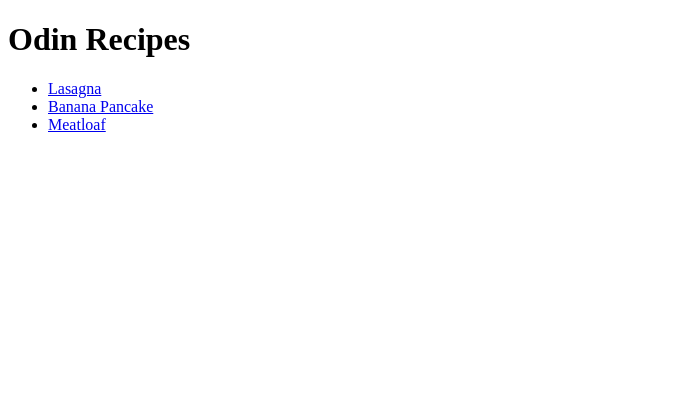
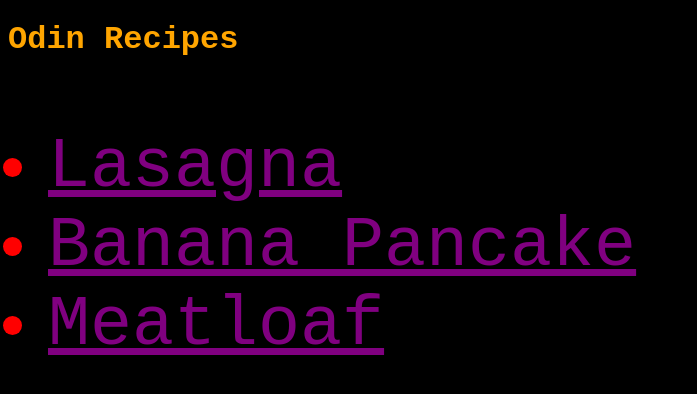
Before and after one commit to lavan-m-m/odin-recipes, a plain HTML site: page index.html in a window 1280 px wide. Shown: the whole page, without its empty margins (0-697 px from the left). Drawn offline with Linux system fonts and the light colour scheme.

Commit message:
Added css

```diff
--- a/index.html
+++ b/index.html
@@ -4,6 +4,7 @@
     <meta charset="UTF-8">
     <meta name="viewport" content="width=device-width, initial-scale=1.0">
     <title>Document</title>
+    <link rel="stylesheet" href="styles.css">
 </head>
 <body>
    <h1>Odin Recipes</h1>
--- /dev/null
+++ b/recipes/styles.css
@@ -0,0 +1,5 @@
+body {
+    background-color: black;
+    color: orange;
+    font-family: 'Courier New', Courier, monospace;
+}
--- /dev/null
+++ b/styles.css
@@ -0,0 +1,14 @@
+body {
+    background-color: black;
+    color: orange;
+    font-family: 'Courier New', Courier, monospace;
+}
+
+ul {
+    font-size: 70px;
+    color: red;
+}
+
+a {
+    color: purple;
+}
```
Also changed, not shown: recipes/banana-pancakes.html (+1 -0 lines), recipes/lasagna.html (+1 -0 lines), recipes/meatloaf.html (+2 -1 lines), recipes/banana.html (added).
